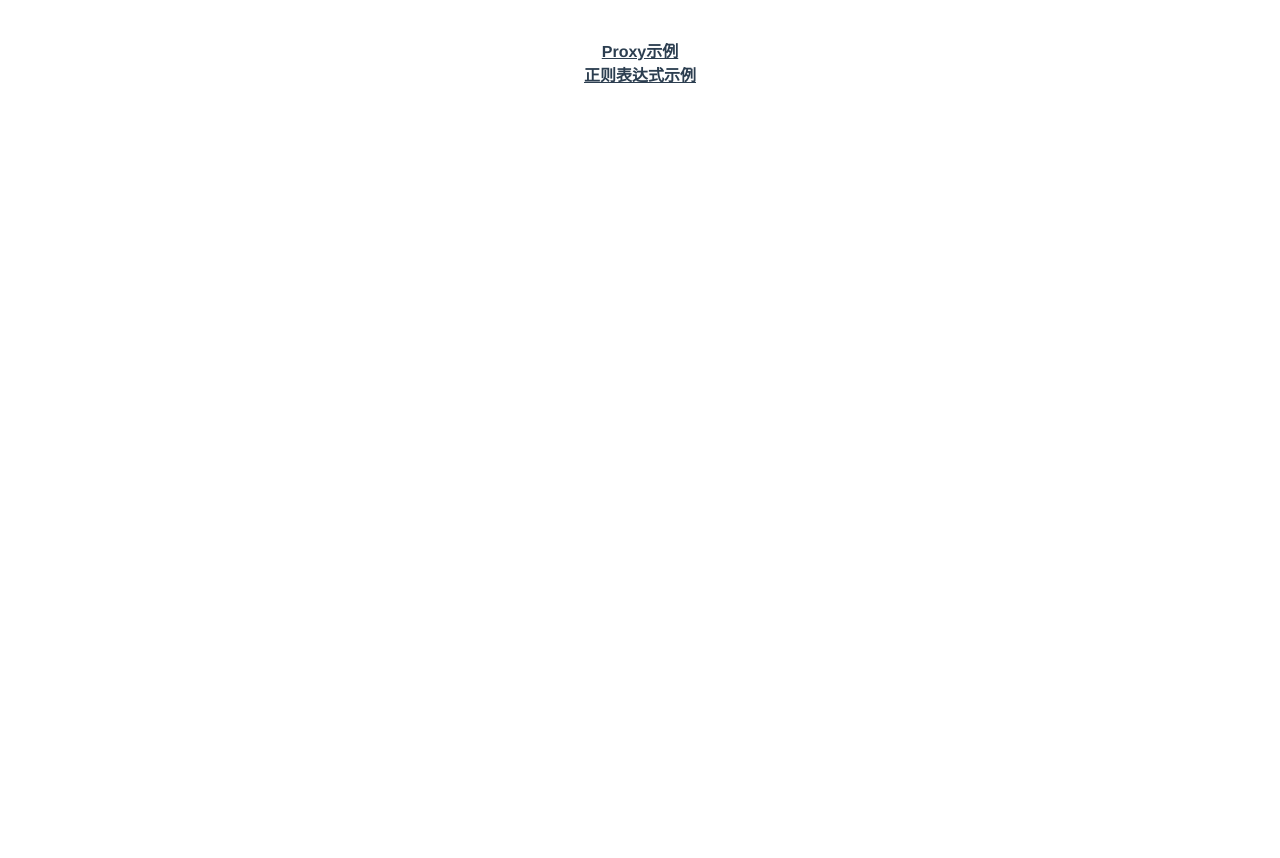
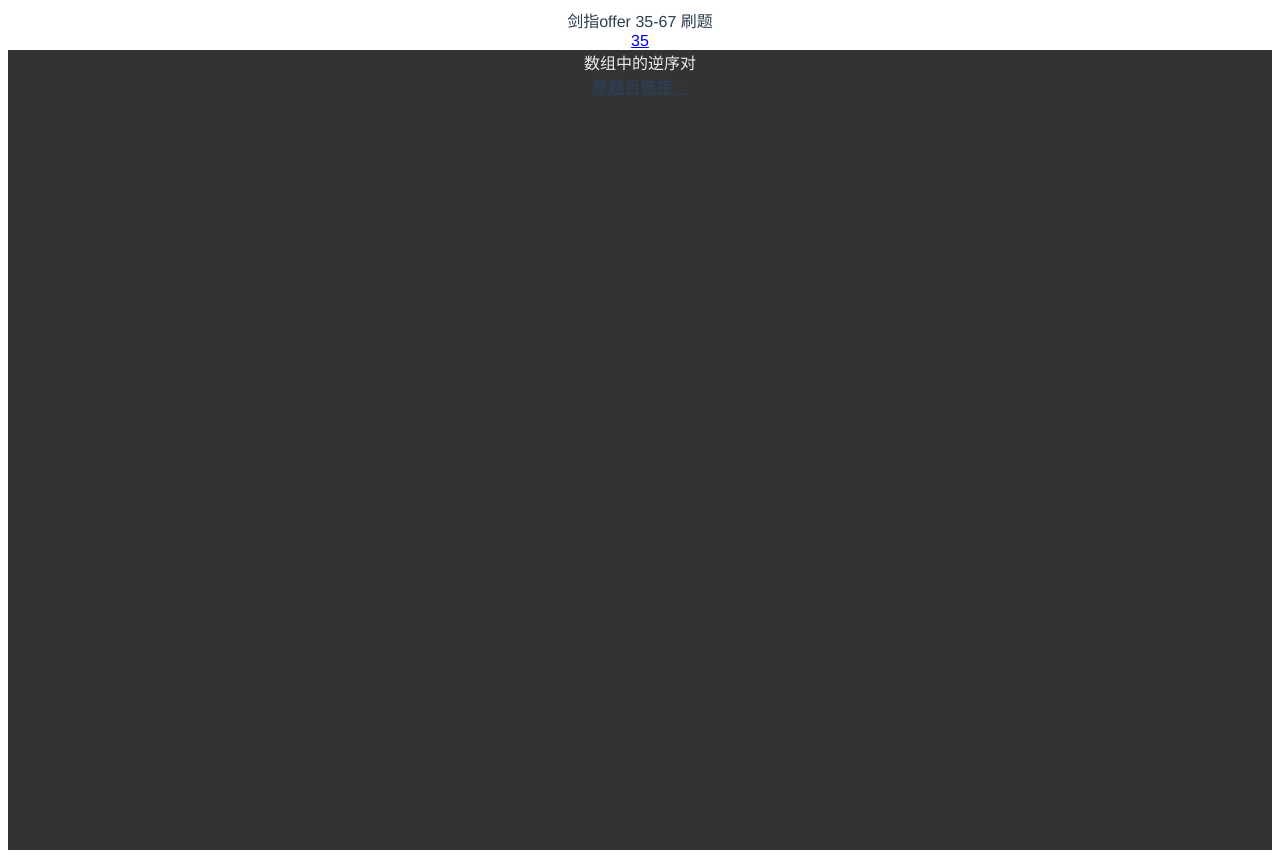
Before and after one commit to Alanrah/learn-point-impl-vue, a Vue app: page /offer/35 in a window 1280 px wide. Before the commit the page ends 800 px from the top, so only its background shows below. Built offline with nearby package versions, Linux system fonts and the light colour scheme.

Commit message:
剑指offer-init

```diff
--- a/src/views/home.vue
+++ b/src/views/home.vue
@@ -1,7 +1,9 @@
 <template>
     <div id="nav">
         <router-link to="/proxy">Proxy示例</router-link> <br />
-        <router-link to="/regexp">正则表达式示例</router-link>
+        <router-link to="/regexp">正则表达式示例</router-link><br />
+        <router-link to="/offer">剑指offer题目</router-link><br />
+        <router-view></router-view>
     </div>
 </template>
 
--- /dev/null
+++ b/src/views/sword/35.vue
@@ -0,0 +1,24 @@
+<template>
+    <div class="home">数组中的逆序对<br />
+        <a href="https://www.nowcoder.com/practice/96bd6684e04a44eb80e6a68efc0ec6c5?tpId=13&&tqId=11188&rp=1&ru=/activity/oj&qru=/ta/coding-interviews/question-ranking">
+            原题目链接：
+        </a>
+    </div>
+</template>
+
+<script lang="ts">
+export default {
+    name: "offer-35",
+    components: {},
+    mounted() {
+        console.log('cdcsdcsadc')
+    }
+};
+</script>
+<style lang="stylus" scoped>
+a
+    font-weight bold
+    color #2c3e50
+a.router-link-exact-active
+    color #42b983
+</style>
--- /dev/null
+++ b/src/views/sword/index.vue
@@ -0,0 +1,23 @@
+<template>
+    <div class="home">剑指offer 35-67 刷题<br />
+        <router-link to="/offer/35">35 </router-link>
+        <router-view class="offer-view"></router-view>
+    </div>
+
+</template>
+
+<script lang="ts">
+export default {
+    name: "offer-35",
+    components: {},
+    mounted() {
+        // console.log('cdcsdcsadc')
+    }
+};
+</script>
+<style lang="stylus" scoped>
+.offer-view
+    height 100vh
+    background rgba(0, 0, 0, 0.8)
+    color rgba(255, 255, 255, 0.9)
+</style>
```
Also changed, not shown: src/router/index.ts (+12 -2 lines).
